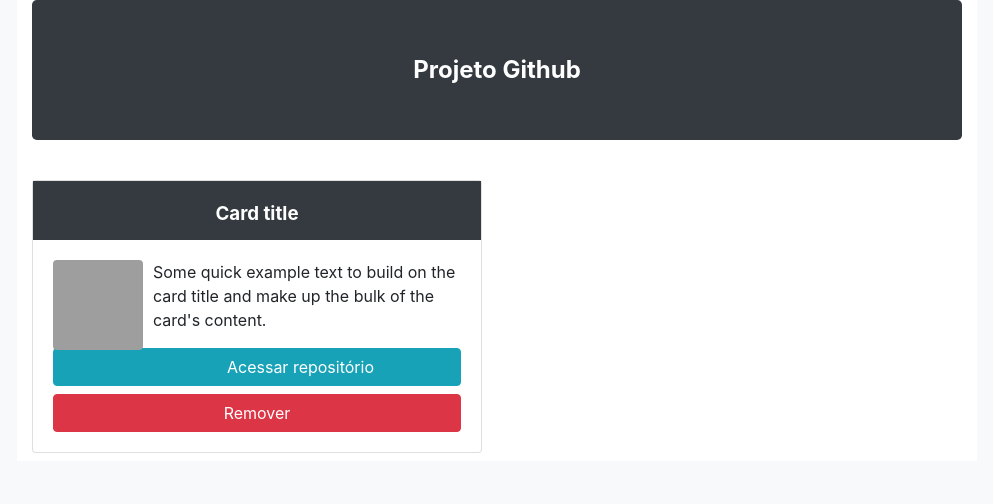
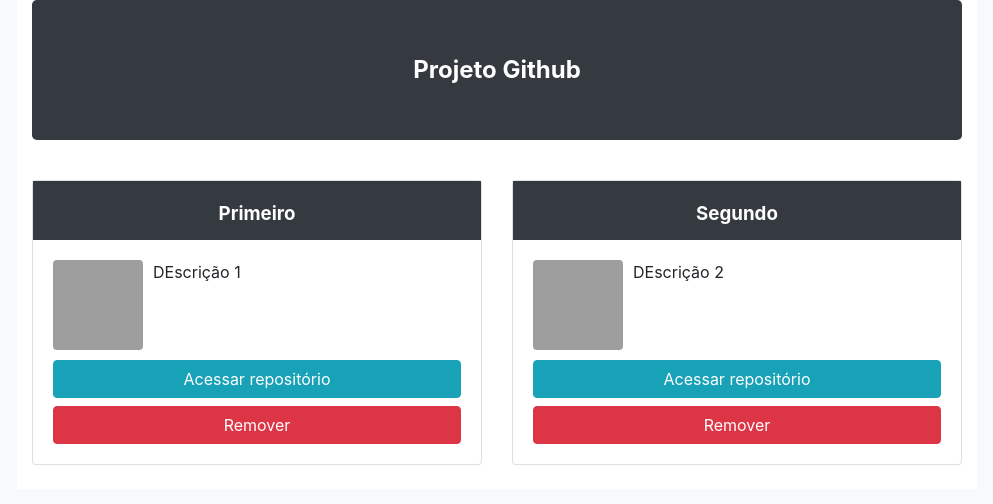
Before and after one commit to geprojetos/projeto-github, a plain HTML site: page docs/index.html in a window 1280 px wide. Shown: the whole page, without its empty margins (143-1136 px from the left). Drawn offline with Linux system fonts and the light colour scheme; grey boxes are pictures that could not be loaded.

Commit message:
Simulando exibição de respositórios

```diff
--- a/docs/index.html
+++ b/docs/index.html
@@ -37,6 +37,7 @@
             background-color: #fff;
         }
         a {
+            color: #343a40;
             text-decoration: none;
         }
         .container {
@@ -204,9 +205,12 @@
         .pb-2 {
             padding-bottom: 0.5rem !important;
         }
-
         .clear-both {
             clear: both
+        }
+        .list-unstyled {
+            padding-left: 0;
+            list-style: none;
         }
         @media(min-width: 768px) {
             .container {
@@ -305,8 +309,10 @@
             </h1>
         </header>
 
-        <div class="row">
-            <div class="col-6">
+        <ul class="row list-unstyled reps"></ul>
+
+        <!-- <ul class="row list-unstyled">
+            <li class="col-6">
                 <div class="card mt-2">
                     <div class="card-header bg-dark text-white">
                         <h3 class="card-title">Card title</h3>
@@ -314,12 +320,14 @@
                     <div class="card-body">
                         <img class="img-fluid card-img-top" src="https://yt3.ggpht.com/a-/AAuE7mDMgJdxLr67xIch3lj0egc9RZXiZhMXIglFew=s48-mo-c-c0xffffffff-rj-k-no" alt="Card image cap">
                         <p class="card-text">Some quick example text to build on the card title and make up the bulk of the card's content.</p>
-                        <a href="#" class="btn btn-info btn-block mt-2">Acessar repositório</a>
-                        <a href="#" class="btn btn-danger btn-block mt-2">Remover</a>
+                        <div>
+                            <a href="#" class="btn btn-info btn-block mt-2 clear-both">Acessar repositório</a>
+                            <a href="#" class="btn btn-danger btn-block mt-2">Remover</a>
+                        </div>
                     </div>
                 </div>
-            </div>
-        </div>
+            </li>
+        </ul> -->
     </section>
 
     <script src="js/app.js" async></script>
--- a/docs/js/app.js
+++ b/docs/js/app.js
@@ -0,0 +1,57 @@
+(function(){
+    "use-strict"
+
+    let listRepos   = [
+        {
+            title: 'Primeiro',
+            img: 'https://trello-avatars.s3.amazonaws.com/0c984c7d40ee3680fa8e1eb97a21bd69/30.png',
+            desc: 'DEscrição 1',
+            rep: 'Link do repositório 1'
+        },
+        {
+            title: 'Segundo',
+            img: 'https://yt3.ggpht.com/a-/AAuE7mDMgJdxLr67xIch3lj0egc9RZXiZhMXIglFew=s48-mo-c-c0xffffffff-rj-k-no',
+            desc: 'DEscrição 2',
+            rep: 'Link do repositório 2'
+        }
+    ];
+    let repsList        = document.querySelector('.reps');
+
+
+    function _render() {
+
+        console.log('Exibe os repositórios');
+
+        _createItem();
+    };
+
+    function _createItem() {
+
+        // reps.innerHTML = '';
+
+        for(list of listRepos) {
+
+            repsList.innerHTML += `
+                <li class="col-6">
+                    <div class="card mt-2">
+                        <div class="card-header bg-dark text-white">
+                            <h3 class="card-title">${ list.title }</h3>
+                        </div>
+                        <div class="card-body">
+                            <img class="img-fluid card-img-top" src="${ list.img }" alt="${ list.desc }">
+                            <p class="card-text">${ list.desc }</p>
+                            <div>
+                                <a href="${ list.rep }" class="btn btn-info btn-block mt-2 clear-both">Acessar repositório</a>
+                                <a href="#" class="btn btn-danger btn-block mt-2">Remover</a>
+                            </div>
+                        </div>
+                    </div>
+                </li>
+            `;
+        }
+
+    }
+
+    _render();
+
+})()
```
